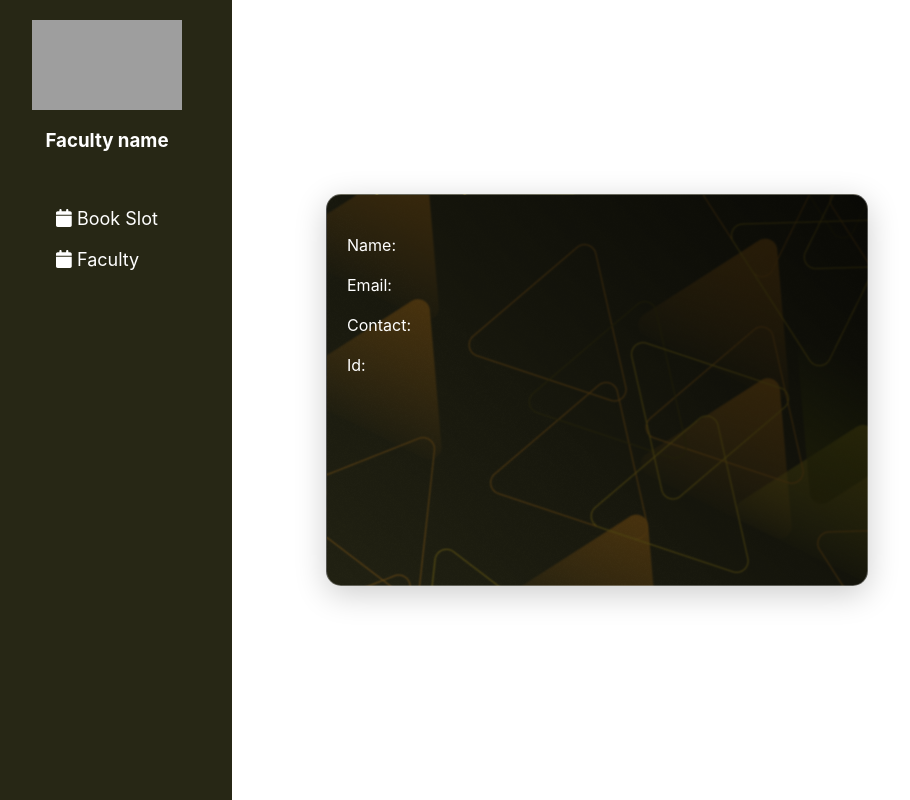
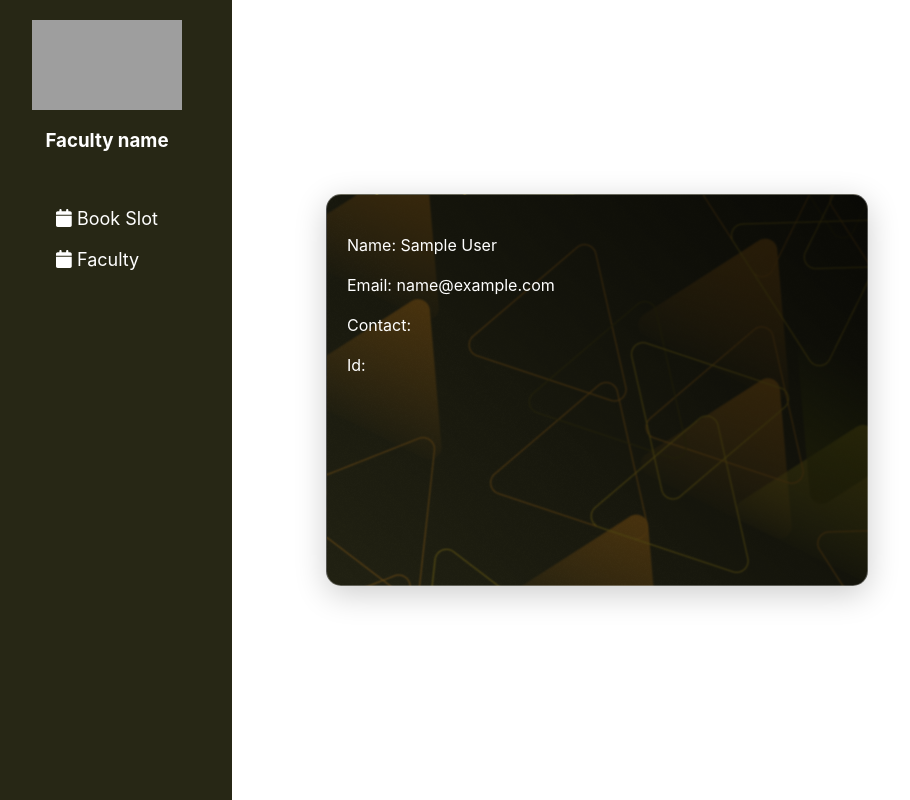
Before and after one commit to Jayesh-Kr/MSC-Hackathon, a React (Vite) app in the folder client/: page /dashboard in a window 1280 px wide. Shown: the whole page, without its empty margins (18-928 px from the left). Built offline with nearby package versions, Linux system fonts and the light colour scheme; no server answers; sample sign-in values are in the browser's storage; grey boxes are pictures that could not be loaded.

Commit message:
Added new features

```diff
--- a/client/src/App.jsx
+++ b/client/src/App.jsx
@@ -3,16 +3,19 @@ import Signup from "./components/Signup"
 import FloorForm from "./components/FloorForm";
 import ClassBooking from "./components/ClassBooking";
 import TimeTable from "./components/TimeTable";
+import { BrowserRouter as Router, Routes, Route, Navigate } from "react-router-dom";
 
 const App = () => {
   return (
-    <>
-    {/* <Login/> */}
-    {/* <Signup/> */}
-    <FloorForm/>
-    {/* <ClassBooking/> */}
-    {/* <TimeTable/> */}
-    </>
+<Router>
+      <Routes>
+        <Route path="/login" element={<Login />} />
+        <Route path="/signup" element={<Signup />} />
+        <Route path="/dashboard" element={<FloorForm />} />
+        {/* Redirect root path to login */}
+        <Route path="/" element={<Navigate to="/login" replace />} />
+      </Routes>
+    </Router>
   )
 }
 
--- a/client/src/components/FloorForm.jsx
+++ b/client/src/components/FloorForm.jsx
@@ -9,11 +9,11 @@ import TimeTable from "./TimeTable";
 
 
 const FloorForm = () => {
-  const [patient, setPatient] = useState(null);
+  const [name, setName] = useState("");
+  const [email, setEmail] = useState("");
+  const [contact, setContact] = useState("");
+  const [id, setId] = useState("");
   const [activeTab, setActiveTab] = useState("profile");
-  const [hostelName, setHostelName] = useState("");
-  const [roomNo, setRoomNo] = useState("");
-  const [branch, setBranch] = useState("");
   const [selectedDate, setSelectedDate] = useState('');
   const [weekday, setWeekday] = useState('');
   const [selectedBuilding, setSelectedBuilding] = useState('');
@@ -23,9 +23,6 @@ const [endTime, setEndTime] = useState('');
 const [timetable, setTimetable] = useState([]);
 const [teacherName, setTeacherName] = useState("");
 
-useEffect(() => {
-  getTimeTable();
-}, []);
 
 
 async function getTimeTable(){
@@ -38,6 +35,13 @@ async function getTimeTable(){
   }
 }
 
+useEffect(() => {
+  const user = JSON.parse(localStorage.getItem("user"));
+  setName(user.name);
+  setEmail(user.email);
+  setContact(user.phone_number);
+  setId(user.university_id);
+}, []);
 
   return (
     <div className="dashboard-container">
@@ -71,10 +75,10 @@ async function getTimeTable(){
           {activeTab === "profile" && (
             <div className="patient-card">
               <div className="patient-info">
-                <p>Name: {branch}</p>
-                <p>Email: {hostelName}</p>
-                <p>Contact: {roomNo}</p>
-                <p>Id: {patient?.contactNumber}</p>
+                <p>Name: {name}</p>
+                <p>Email: {email}</p>
+                <p>Contact: {contact}</p>
+                <p>Id: {id}</p>
               </div>
             </div>
           )}
--- a/client/src/components/Login.jsx
+++ b/client/src/components/Login.jsx
@@ -1,12 +1,12 @@
 import { useState } from "react";
 import "./login.css";
 import axios from "axios";
-
+import { useNavigate } from "react-router-dom";
 const Login = () => {
   const [email, setEmail] = useState("");
   const [password, setPassword] = useState("");
   const [loading, setLoading] = useState(false);
-
+  const navigate = useNavigate();
   const handleSubmit = async (e) => {
     e.preventDefault();
     setLoading(true);
@@ -19,6 +19,11 @@ const Login = () => {
         }
       );
       console.log(response);
+      const user = await axios.post("http://localhost:3000/api/users/user", {
+        email,
+      });
+      localStorage.setItem("user", JSON.stringify(user.data.user));
+      navigate("/dashboard");
     } catch (error) {
       console.log(error);
     }
--- a/client/src/components/Signup.jsx
+++ b/client/src/components/Signup.jsx
@@ -1,6 +1,7 @@
 import { useState } from "react";
 import "./signup.css";
 import axios from "axios";
+import { useNavigate } from "react-router-dom"
 
 const Signup = () => {
   const [email, setEmail] = useState("");
@@ -9,7 +10,7 @@ const Signup = () => {
   const [universityID, setUniversityID] = useState(""); // University ID (for students)
   const [contactNumber, setContactNumber] = useState(""); // Contact Number (for students)
   const [loading, setLoading] = useState(false);
-
+  const navigate = useNavigate();
   // Function to validate the SRM AP email address
   const isValidSRMEmail = (email) => {
     return email.endsWith("@srmap.edu.in");
@@ -49,6 +50,8 @@ const Signup = () => {
       });
       console.log(response.data);
       alert("Signup Successful");
+      localStorage.setItem("user", JSON.stringify(email,name,universityID,contactNumber));
+      navigate("/dashboard");
       setLoading(false);
     } catch (error) {
       console.log(error.response.data);
```
Also changed, not shown: 1 other file (tests, documents, lock files or other folders).
